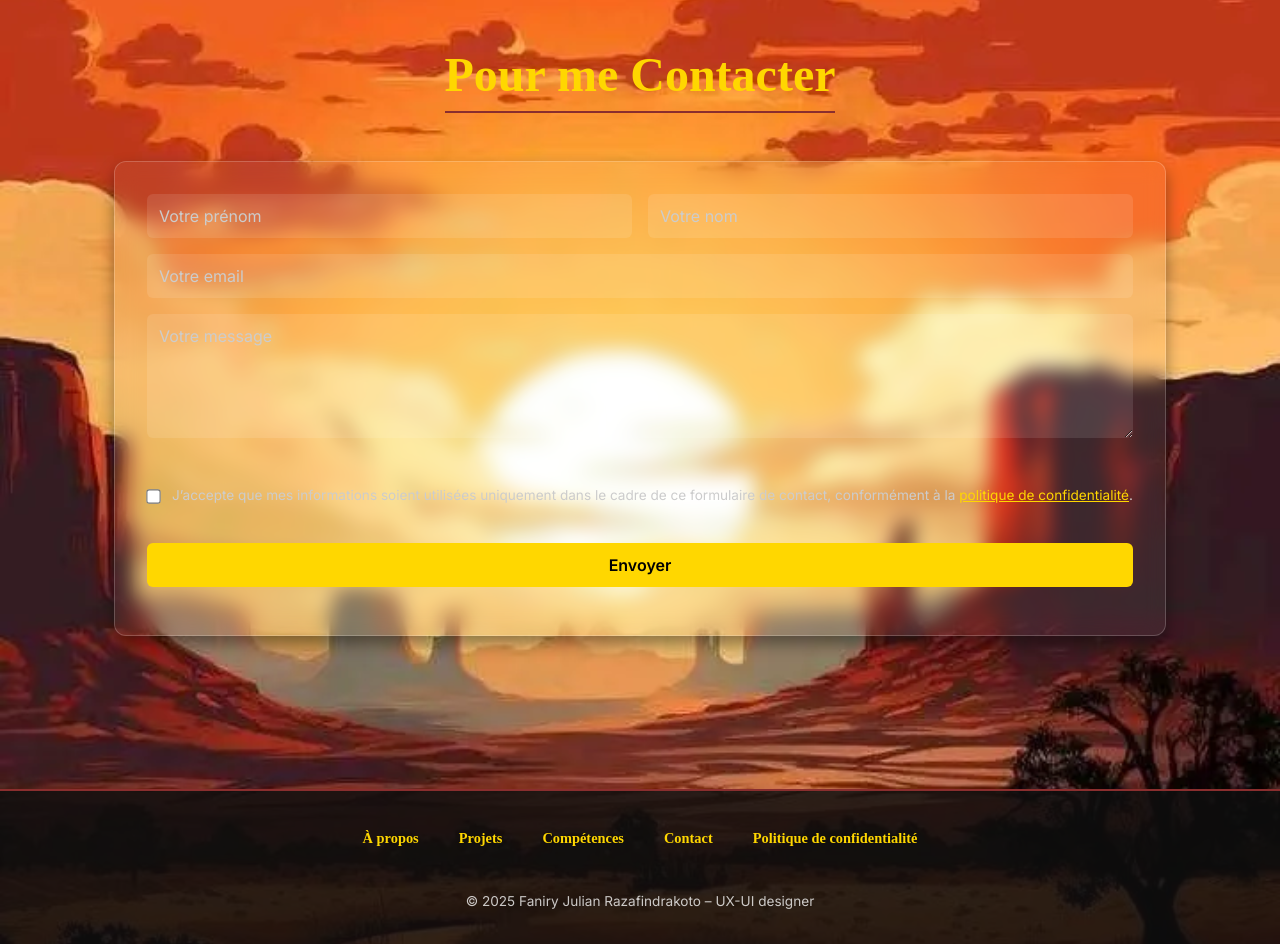
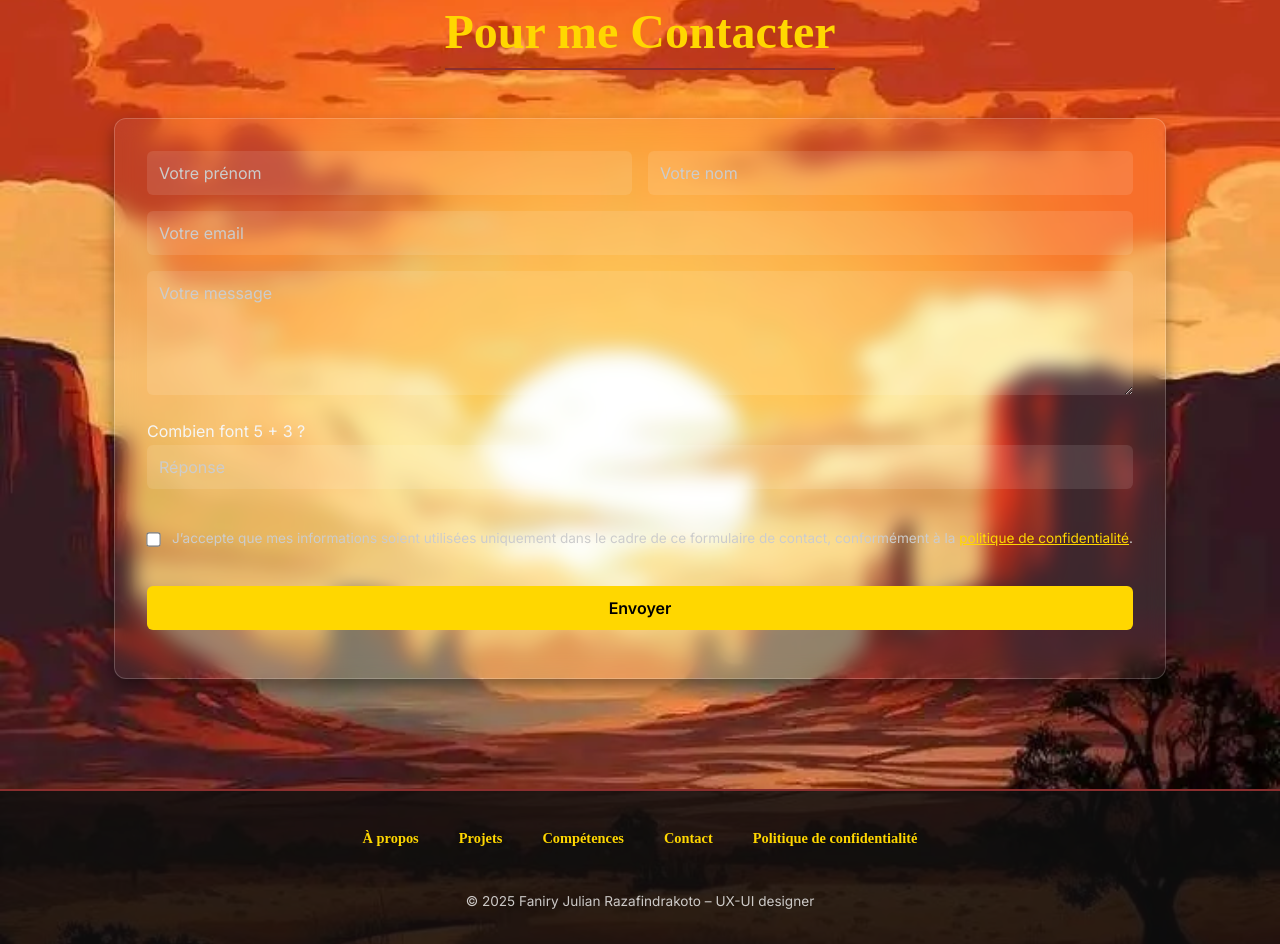
Before and after one commit to faniryjulian/faniryjulian.github.io, a plain HTML site: page index.html in a window 1280 px wide. Shown: the part 6490-7434 px from the top of the page. Drawn offline with Linux system fonts and the light colour scheme.

Commit message:
form captcha math

```diff
--- a/index.html
+++ b/index.html
@@ -292,6 +292,16 @@
     </div>
     <input type="email" name="email" placeholder="Votre email" required>
     <textarea name="message" rows="5" placeholder="Votre message" required></textarea>
+
+  <!-- CAPTCHA mathématique -->
+  <div class="captcha-wrapper">
+    <label id="captchaLabel">
+      Combien font <span id="a"></span> + <span id="b"></span> ?
+    </label>
+    <input type="number" id="captchaAnswer" name="captchaAnswer" placeholder="Réponse" required>
+    <input type="hidden" id="captchaExpected" name="captchaExpected">
+  </div>
+
     <div class="rgpd-wrapper">
       <label class="rgpd">
         <input type="checkbox" name="rgpd" required>
```
